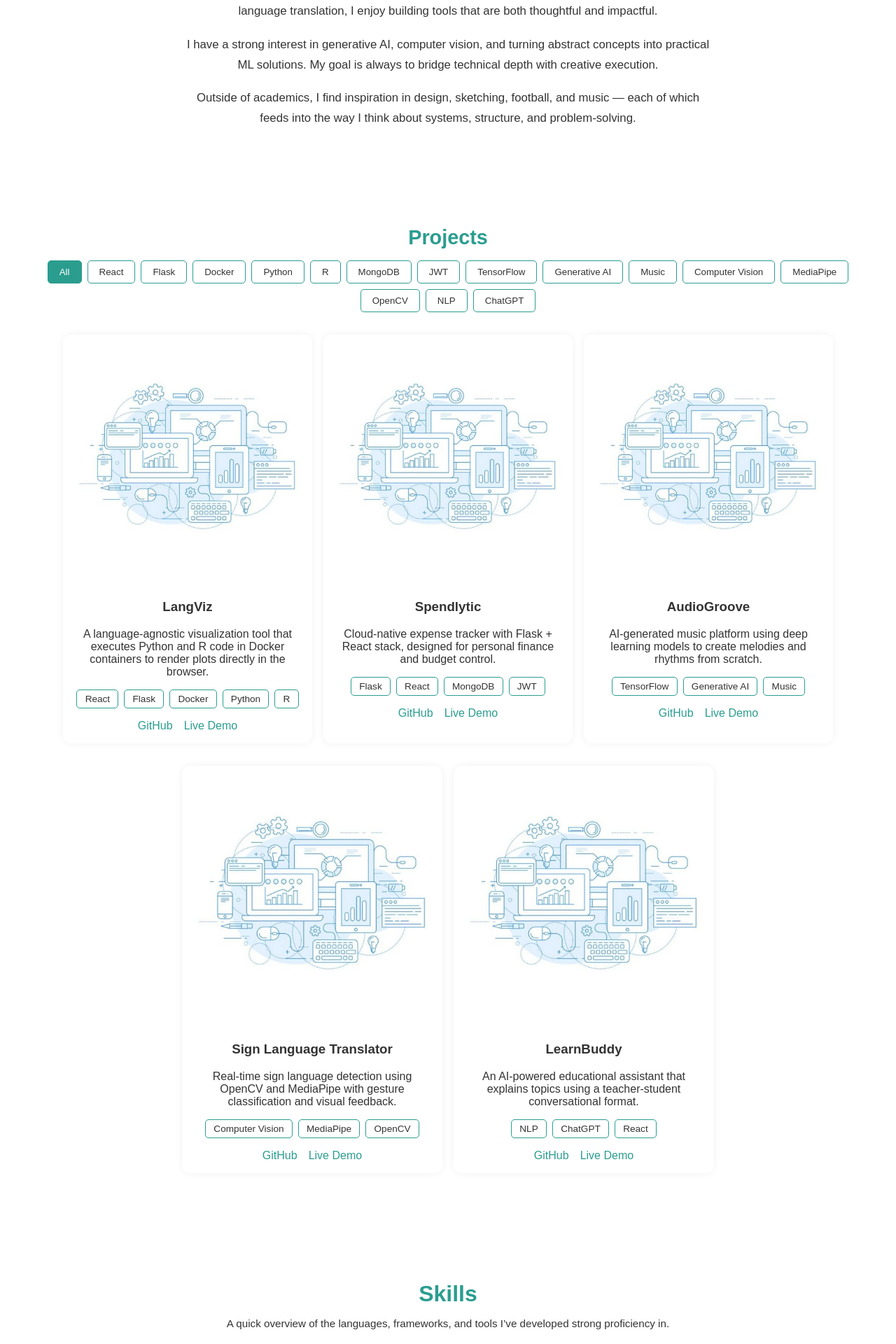
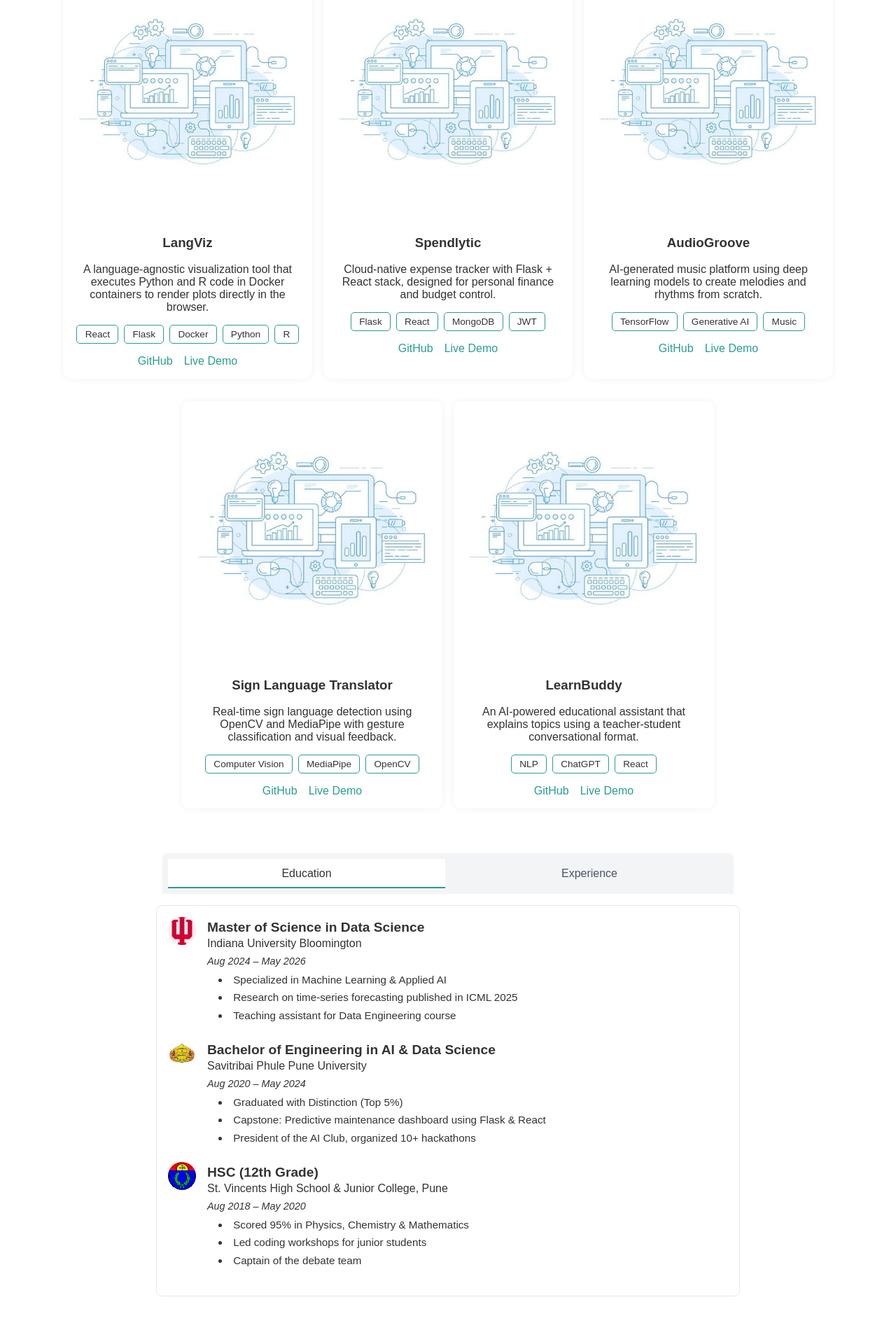
Before and after one commit to MohammedPathariya/MyPortfolio, a React (Create React App) app: page / in a window 1280 px wide. Shown: the part 740-2660 px from the top of the page at 70% size. Built offline with nearby package versions, Linux system fonts and the light colour scheme.

Commit message:
Cleaned up the main page by removing extra fluff such as About and Skills sections, may add them later

```diff
--- a/src/App.js
+++ b/src/App.js
@@ -16,9 +16,9 @@ function App() {
     <div className="App">
       <Header />
       <Hero />
-      <About />
+      {/* <About /> */}
       <Projects />
-      <Skills />
+      {/* <Skills /> */}
       <TimelineTabs />
       <Contact />
       <Footer />
```
